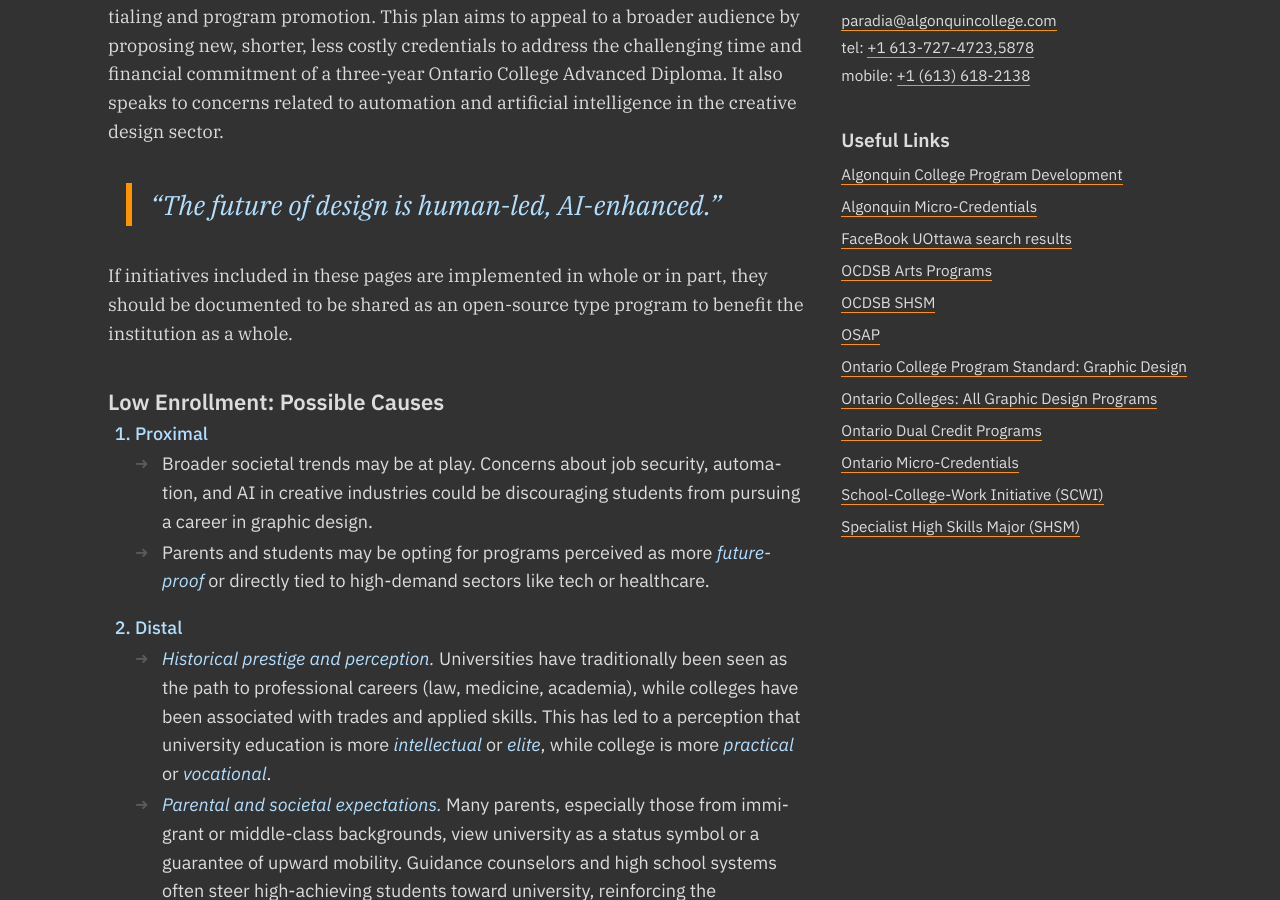
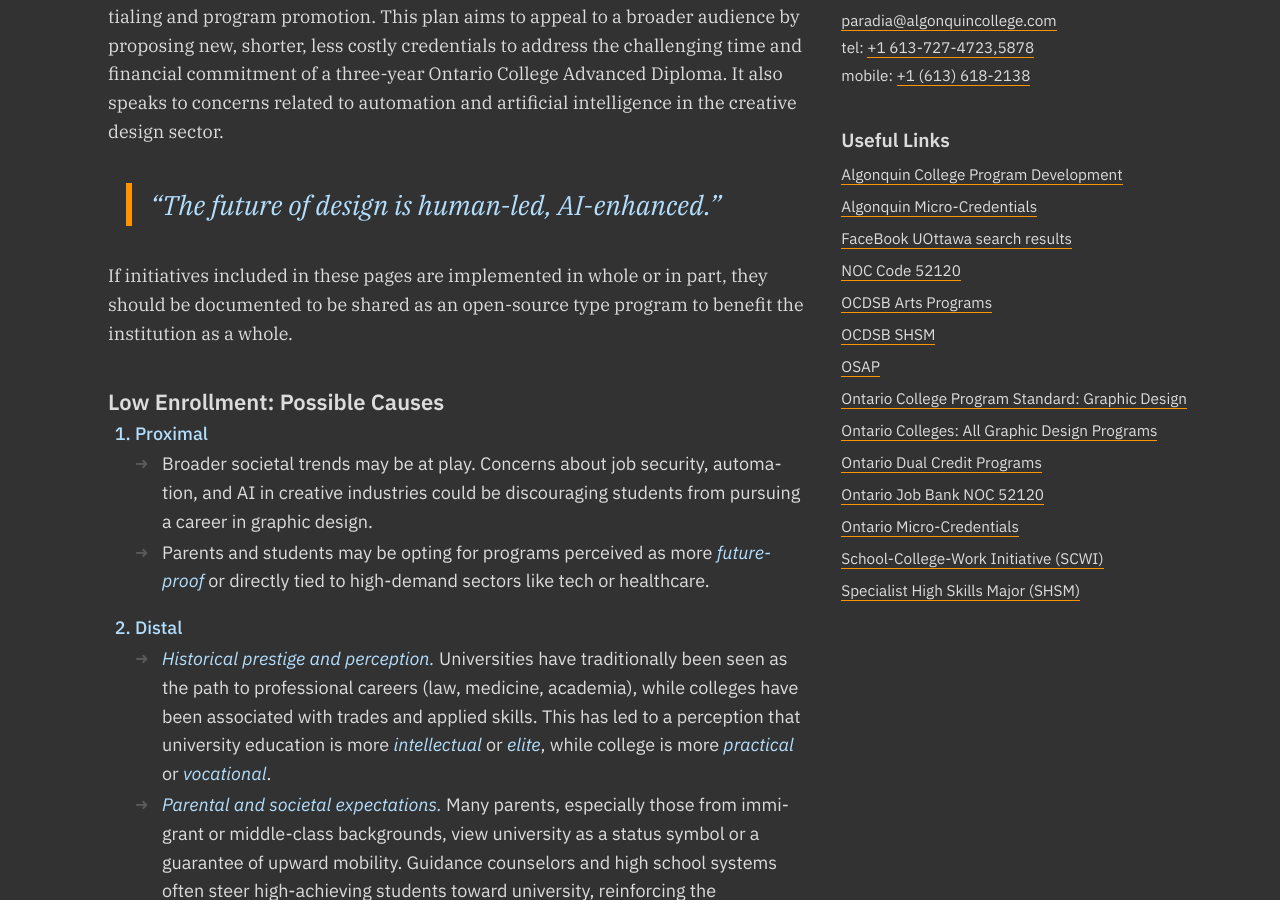
Before and after one commit to AlainParadis/program-transformation, a Jekyll site: the page built from index.md, in a window 1280 px wide and 900 px high, scrolled down 338 px. Built offline with Jekyll 4.4.1, drawn with Linux system fonts in a browser that asks for light colours.

Commit message:
Add links to links list

```diff
--- a/_data/sitewide.yml
+++ b/_data/sitewide.yml
@@ -103,6 +103,10 @@ schools:
       url: "https://merivalehs.ocdsb.ca"
 
 links:
+  - title: "Ontario Job Bank NOC 52120"
+    url: "https://www.services.labour.gov.on.ca/labourmarket-ui/jobProfile?nocCode=52120"
+  - title: "NOC Code 52120"
+    url: "https://noc.esdc.gc.ca/OaSIS/OaSISOccProfile?code=52120.01&version=2023.0"
   - title: "OCDSB Arts Programs"
     url: "https://www.ocdsb.ca/programs-learning/secondary/programs/arts"
   - title: "Specialist High Skills Major (SHSM)"
```
